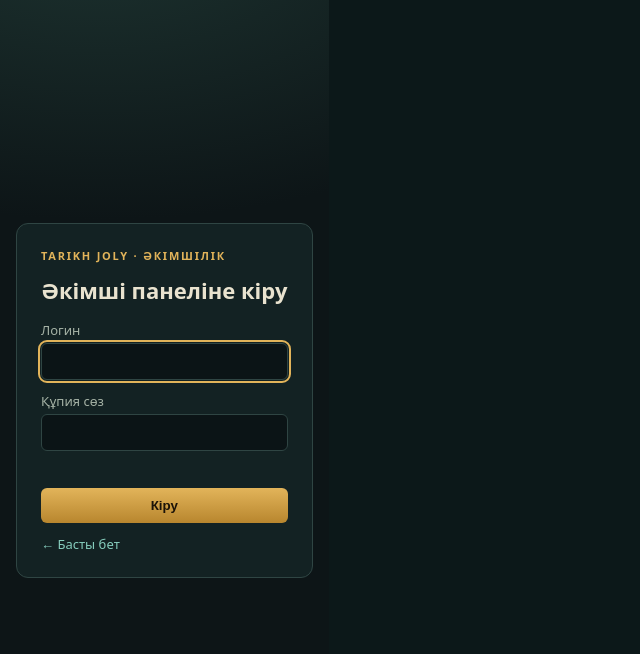
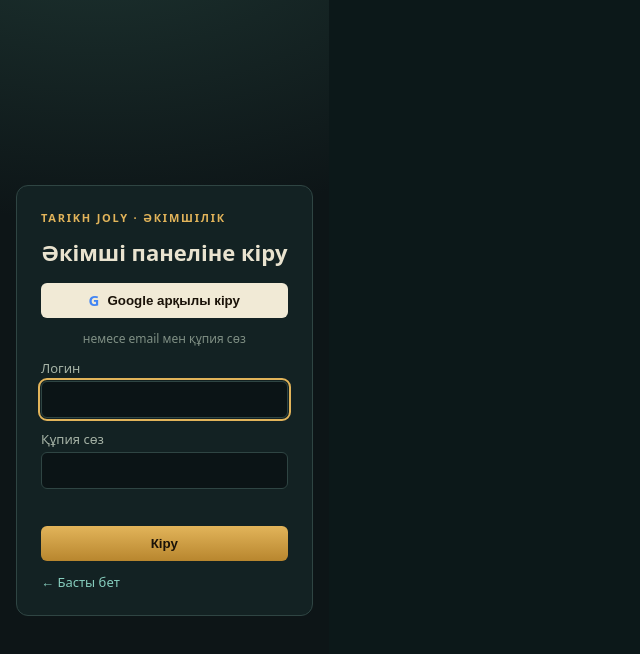
Before and after one commit to waxyfx/history-game, a website built with Vite: page admin.html in a window 1280 px wide. Shown: the whole page, without its empty margins (0-640 px from the left). Built offline with nearby package versions, Linux system fonts and the light colour scheme; no server answers.

Commit message:
Admin panel: sign in with Google
The admin gate now offers «Google арқылы кіру» next to email and password.
It uses the same Supabase Auth account as the game and returns to the admin
page; the server role (get_my_role) still decides access, so only admin and
teacher accounts open the panel. A signed-in account without rights gets an
explanation instead of a silent login form (its game session is kept), and a
failed Google sign-in shows the reason from the redirect.

```diff
--- a/src/admin/admin.css
+++ b/src/admin/admin.css
@@ -177,3 +177,6 @@ dialog.admin-modal h2 { font-size: 20px; font-weight: 600; margin-bottom: 16px;
 .gate-back{color:#86cdbd;font-size:13px;text-decoration:none}
 .gate-session{position:fixed;right:12px;bottom:12px;z-index:50;display:flex;gap:8px;align-items:center;background:#132223;border:1px solid #2f4543;border-radius:8px;padding:6px 8px;color:#cedabe;font:12px system-ui}
 .gate-session button{background:#0b1416;border:1px solid #2f4543;color:#e9e3cf;border-radius:5px;padding:4px 8px;cursor:pointer}
+.gate-card button.gate-google{background:#f1ead6;color:#1a1208;display:flex;align-items:center;justify-content:center;gap:8px}
+.gate-card button.gate-google::before{content:"G";font:900 15px/1 system-ui;color:#4285f4}
+.gate-or{margin:0;text-align:center;font-size:12px;color:#7f8f84}
--- a/src/admin/gate.js
+++ b/src/admin/gate.js
@@ -1,6 +1,7 @@
-// Admin panel sign-in (login + password) shown before /admin.html loads the panel.
-// - Supabase configured: real Supabase Auth email/password sign-in, then the SERVER role (get_my_role)
-//   must be admin or teacher. The login "Admin" can be mapped to an email with VITE_ADMIN_EMAIL.
+// Admin panel sign-in shown before /admin.html loads the panel.
+// - Supabase configured: Google sign-in (the same Supabase Auth account as the game) or email/password;
+//   either way the SERVER role (get_my_role) must be admin or teacher. The login "Admin" can be mapped
+//   to an email with VITE_ADMIN_EMAIL.
 // - Local dev server without Supabase: optional demo sign-in from .env.local
 //   (VITE_DEV_ADMIN_LOGIN + VITE_DEV_ADMIN_PASSWORD_SHA256). This branch exists only in `npm run dev`
 //   (import.meta.env.DEV); production builds never contain it, and it grants no server rights.
@@ -47,6 +48,7 @@ function showLogin(message = '') {
       <h1>Әкімші панеліне кіру</h1>
       ${mode === 'none' ? `<p class="gate-note">Кіру үшін Supabase бапталуы қажет (.env.local: VITE_SUPABASE_URL, VITE_SUPABASE_PUBLISHABLE_KEY) және әкімші аккаунты жасалуы керек. README / docs/server-api.md қараңыз.</p>` : ''}
       ${mode === 'demo' ? `<p class="gate-note">Жергілікті демо-кіру (тек <code>npm run dev</code>). Серверлік құқық бермейді, деректер — демо.</p>` : ''}
+      ${mode === 'server' ? `<button type="button" class="gate-google" id="gate-google">Google арқылы кіру</button><p class="gate-or">немесе email мен құпия сөз</p>` : ''}
       <label>Логин<input id="gate-login" name="username" autocomplete="username" required maxlength="120" ${mode === 'none' ? 'disabled' : ''}></label>
       <label>Құпия сөз<input id="gate-pass" name="password" type="password" autocomplete="current-password" required maxlength="200" ${mode === 'none' ? 'disabled' : ''}></label>
       <p class="gate-error" id="gate-error" role="alert">${esc(message)}</p>
@@ -54,10 +56,17 @@ function showLogin(message = '') {
       <a class="gate-back" href="/">← Басты бет</a>
     </form></main>`;
   const form = document.getElementById('gate-form');
+  // Google: Supabase returns to this page; boot() then checks the server role of that Google account.
+  document.getElementById('gate-google')?.addEventListener('click', async e => {
+    const google = e.currentTarget;
+    google.disabled = true;
+    const {error} = await db.auth.signInWithOAuth({provider: 'google', options: {redirectTo: location.origin + location.pathname}});
+    if (error) { document.getElementById('gate-error').textContent = 'Google арқылы кіру басталмады.'; google.disabled = false; }
+  });
   form.onsubmit = async e => {
     e.preventDefault();
     const login = document.getElementById('gate-login').value.trim(), pass = document.getElementById('gate-pass').value;
-    const err = document.getElementById('gate-error'), button = form.querySelector('button');
+    const err = document.getElementById('gate-error'), button = form.querySelector('button[type=submit]');
     err.textContent = ''; button.disabled = true;
     try {
       if (mode === 'server') {
@@ -83,18 +92,25 @@ function showLogin(message = '') {
 }
 
 async function boot() {
+  let message = '';
   try {
+    // A failed Google sign-in comes back with the reason in the URL; show it and clean the address bar.
+    const q = new URLSearchParams(location.search), h = new URLSearchParams(location.hash.slice(1));
+    const oauthError = q.get('error_description') || h.get('error_description');
+    if (oauthError) { message = 'Google арқылы кіру аяқталмады: ' + oauthError; history.replaceState(null, '', location.pathname); }
     if (db) {
       const {data} = await db.auth.getSession();
       if (data?.session) {
         const role = await serverRole().catch(() => null);
         if (role === 'admin' || role === 'teacher') return openPanel(`${data.session.user.email || ''} · ${role === 'admin' ? 'Әкімші' : 'Мұғалім'}`, role);
+        // Signed in (e.g. with Google in the game) but without rights: keep that session and explain.
+        message = `${data.session.user.email || 'Бұл аккаунт'}: әкімші немесе мұғалім құқығы жоқ. Басқа аккаунтпен кіріңіз.`;
       }
     } else if (demoEnabled()) {
       let on = false; try { on = sessionStorage.getItem(DEMO_KEY) === '1'; } catch {}
       if (on) return openPanel(`${import.meta.env.VITE_DEV_ADMIN_LOGIN} · демо`);
     }
   } catch {}
-  showLogin();
+  showLogin(message);
 }
 boot();
```
